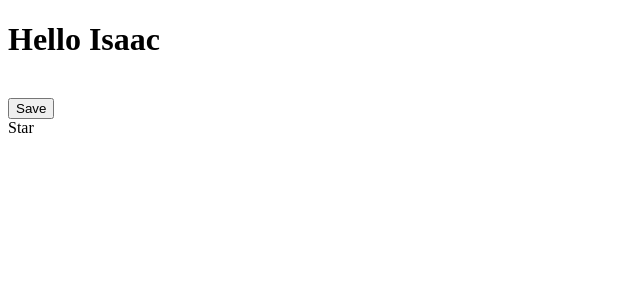
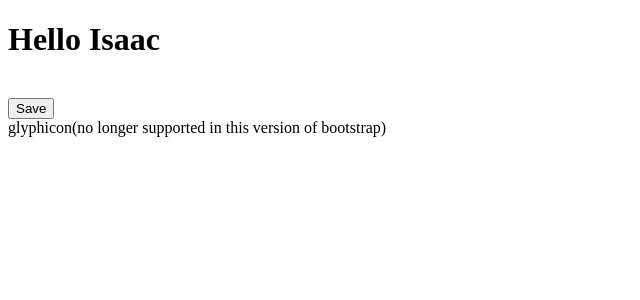
Before and after one commit to isakabusee/reusable-components, an Angular app: page / in a window 1280 px wide. Shown: the top 300 px of the page, without its empty margins (0-640 px from the left). Built offline with nearby package versions, Linux system fonts and the light colour scheme.

Commit message:
asterusing alias event binding

```diff
--- a/src/app/app.component.html
+++ b/src/app/app.component.html
@@ -1,4 +1,3 @@
 <h1>Hello Isaac</h1> <br>
 <button (click)="onClick()">Save</button> <br>
-
 <favorite [isFavorite]="post.isFavorite" (change)="onFavoriteChange()"></favorite>
--- a/src/app/app.component.ts
+++ b/src/app/app.component.ts
@@ -7,7 +7,7 @@
 })
 export class AppComponent {
   post = {
-    title : 'Title',
-    isFavorite : true
+    title: 'Title',
+    isFavorite: true
   }
 }
--- a/src/app/favorite/favorite.component.html
+++ b/src/app/favorite/favorite.component.html
@@ -1 +1,6 @@
-<span class="glyphicon-search">Star</span>
+<span
+class="glyphicon"
+[class.glyphicon-star]="isSelected"
+[class.glyphicon-star-empty]="!isSelected"
+(click)="onClick()"
+>glyphicon(no longer supported in this version of bootstrap)</span>
--- a/src/app/favorite/favorite.component.ts
+++ b/src/app/favorite/favorite.component.ts
@@ -6,7 +6,7 @@
   styleUrls: ['./favorite.component.css']
 })
 export class FavoriteComponent implements OnInit {
-  @Input() isFavorite: boolean;
+  @Input('isFavorite') isSelected: boolean;
 
   constructor() { }
 
@@ -14,7 +14,7 @@
   }
 
   onClick() {
-    this.isFavorite = !this.isFavorite;
+    this.isSelected = !this.isSelected;
   }
 
 }
```
